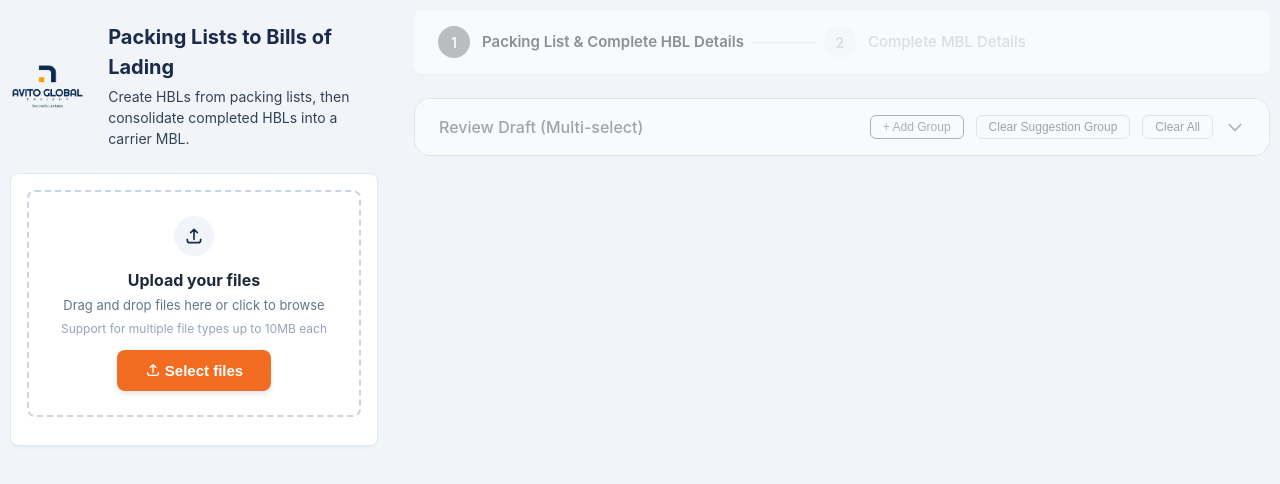
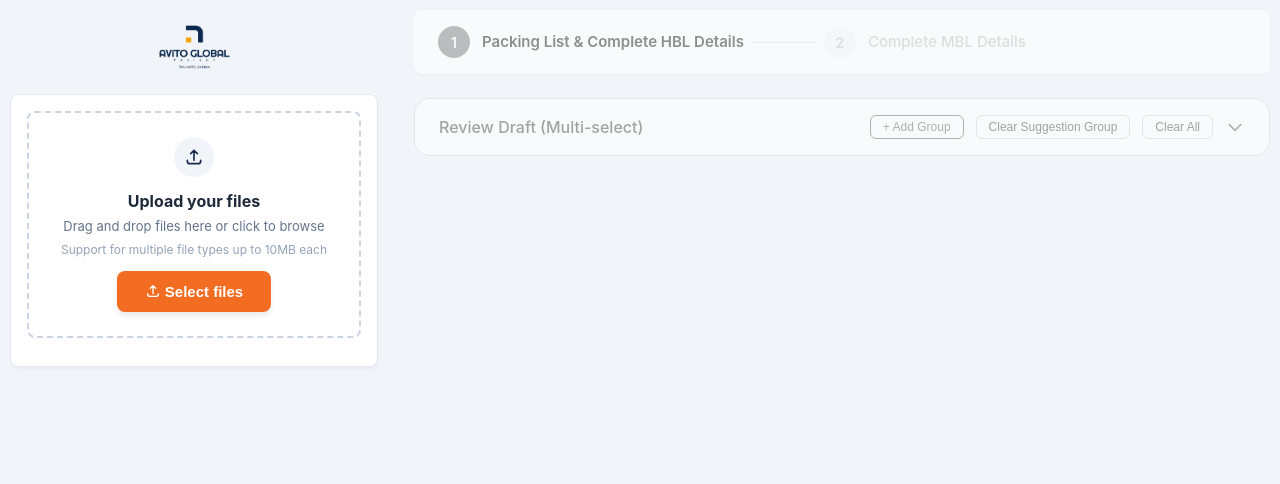
Before and after one commit to seshubatchu1999/avito-fe, an Angular app: page / in a window 1280 px wide. Shown: the top 484 px of the page. Built offline with nearby package versions, Linux system fonts and the light colour scheme.

Commit message:
logo center and content removed

```diff
--- a/src/app/app.html
+++ b/src/app/app.html
@@ -5,13 +5,9 @@
   <main class="main-layout">
     <!-- Left Column: Uploader -->
     <div class="left-panel">
-      <header class="app-header">
-        <div class="logo-container">
+      <header class="app-header" style="justify-content: center; width: 100%;">
+        <div class="logo-container" style="justify-content: center;">
           <img src="avito.png" alt="Avito Logo" class="header-logo" />
-          <div>
-            <h1 class="header-title">Packing Lists to Bills of Lading</h1>
-            <p class="header-subtitle">Create HBLs from packing lists, then consolidate completed HBLs into a carrier MBL.</p>
-          </div>
         </div>
       </header>
 
```
